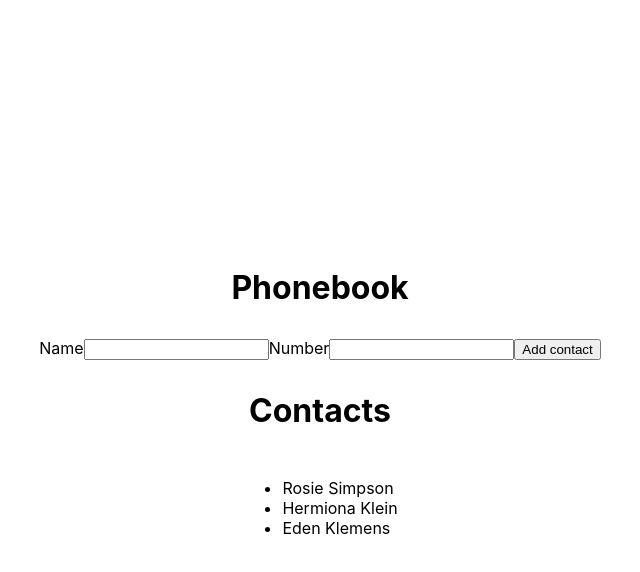
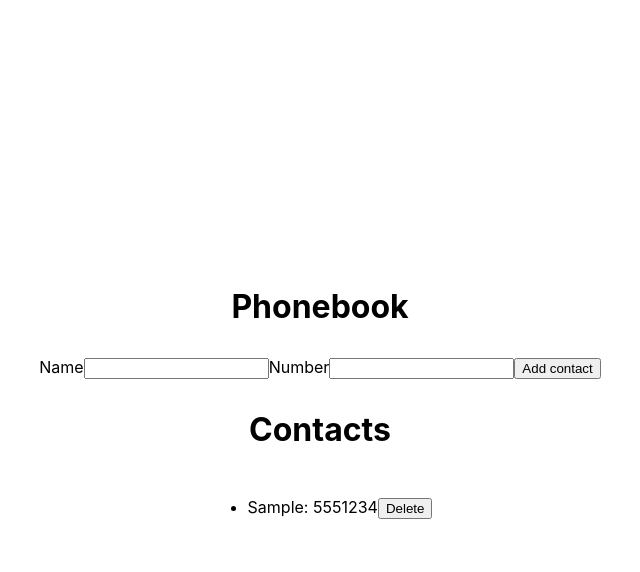
Before and after one commit to IrynkaKol/goit-react-hw-02-phonebook, a React (Create React App) app: page / in a window 1280 px wide. Both pictures are taken after typing "Sample", "5551234" into the empty fields and a click on the button "Add contact". Shown: the top 572 px of the page, without its empty margins (320-960 px from the left). Built offline with nearby package versions, Linux system fonts and the light colour scheme.

Commit message:
add contact list

```diff
--- a/package.json
+++ b/package.json
@@ -9,6 +9,7 @@
     "@testing-library/jest-dom": "^5.16.3",
     "@testing-library/react": "^12.1.4",
     "@testing-library/user-event": "^13.5.0",
+    "nanoid": "^4.0.0",
     "react": "^18.1.0",
     "react-dom": "^18.1.0",
     "react-scripts": "5.0.1",
--- a/src/components/App/App.jsx
+++ b/src/components/App/App.jsx
@@ -1,31 +1,41 @@
 import React, { Component } from 'react';
+import { nanoid } from 'nanoid';
 import { Container } from './App.styled';
-import ContactForm from '../ContactForm/ContactForm'
+import ContactForm from '../ContactForm/ContactForm';
+import ContactList from '../ContactList/ContactList';
 
 export class App extends Component {
   state = {
     contacts: [],
-
   };
 
   formSubmitHendler = data => {
-    console.log(data)
-  }
+    const contact = {
+      id: nanoid(),
+      name: data.name,
+      number: data.number,
+    };
+    console.log(data);
+    console.log(contact);
 
+    this.setState(prevState => ({
+      contacts: [contact, ...prevState.contacts],
+    }));
+  };
 
-
+  deleteContacts = e => {
+    this.setState(prevState => ({
+      contacts: prevState.contacts.filter(contact => contact.id !== e),
+    }));
+  };
 
   render() {
     return (
       <Container>
         <h1>Phonebook</h1>
-        <ContactForm onSubmit={this.formSubmitHendler}/>
+        <ContactForm onSubmit={this.formSubmitHendler} />
         <h1>Contacts</h1>
-        <ul>
-          <li>Rosie Simpson</li>
-          <li>Hermiona Klein</li>
-          <li>Eden Klemens</li>
-        </ul>
+        <ContactList contacts={this.state.contacts} onDeleteContacts={this.deleteContacts} />
       </Container>
     );
   }
--- a/src/components/ContactForm/ContactForm.jsx
+++ b/src/components/ContactForm/ContactForm.jsx
@@ -1,10 +1,16 @@
 import React, { Component } from 'react';
+
+
 
 class ContactForm extends Component {
   state = {
     name: '',
     number: '',
   };
+addName = () => {
+
+}
+
 
   hendleChange = e => {
     const { name, value } = e.currentTarget;
--- a/src/components/ContactList/ContactList.jsx
+++ b/src/components/ContactList/ContactList.jsx
@@ -0,0 +1,16 @@
+import React from 'react';
+
+const ContactList = ({ contacts, onDeleteContacts }) => (
+  <ul>
+    {contacts.map(({id, name, number}) => (
+      <li key={id}>
+        {name}: {number}
+        <button onClick={() => {onDeleteContacts(id)}}>
+            Delete
+        </button>
+      </li>
+    ))}
+  </ul>
+);
+
+export default ContactList;
```
Also changed, not shown: 1 other file (tests, documents, lock files or other folders).
